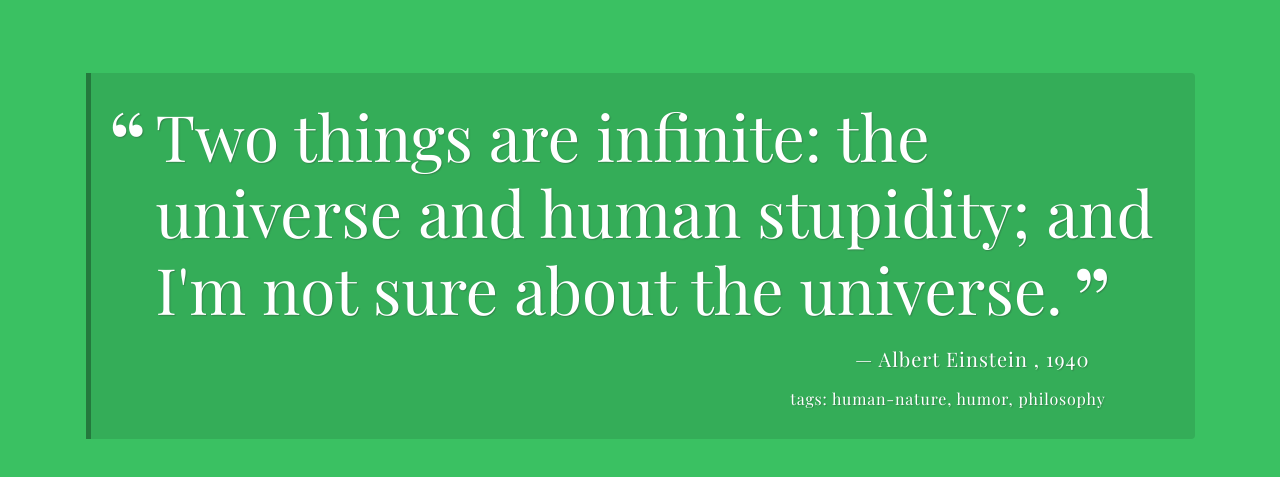
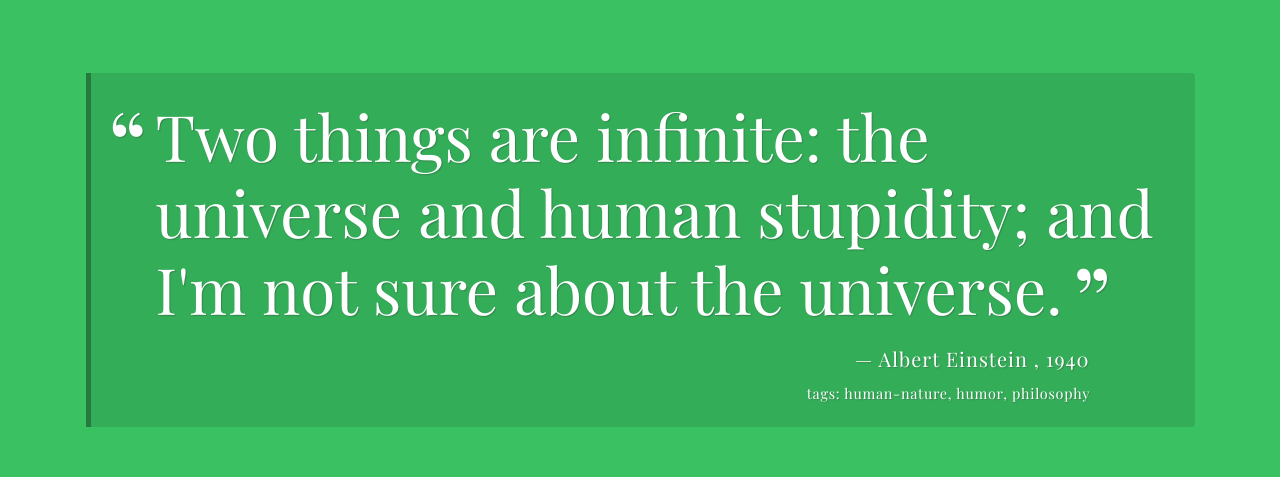
Before and after one commit to kyrstinlawson/techdegree-project-1, a plain HTML site: page index.html in a window 1280 px wide. Both pictures are taken after a click on the button "Show another quote". Shown: the part 147-624 px from the top of the page. Drawn offline with nearby package versions, Linux system fonts and the light colour scheme; a web font is replaced by a local one.

Commit message:
Updated CSS style for tags

```diff
--- a/css/styles.css
+++ b/css/styles.css
@@ -165,10 +165,9 @@ h1 {
   }
 
   .tags {
-    font-size: 1rem;
+    font-size: 0.9rem;
     letter-spacing: 0.05em;
-    line-height: 1.1;
     text-align: right;
-    margin-right: 4em;
+    margin-right: 5.5em;
   }
 }
```
